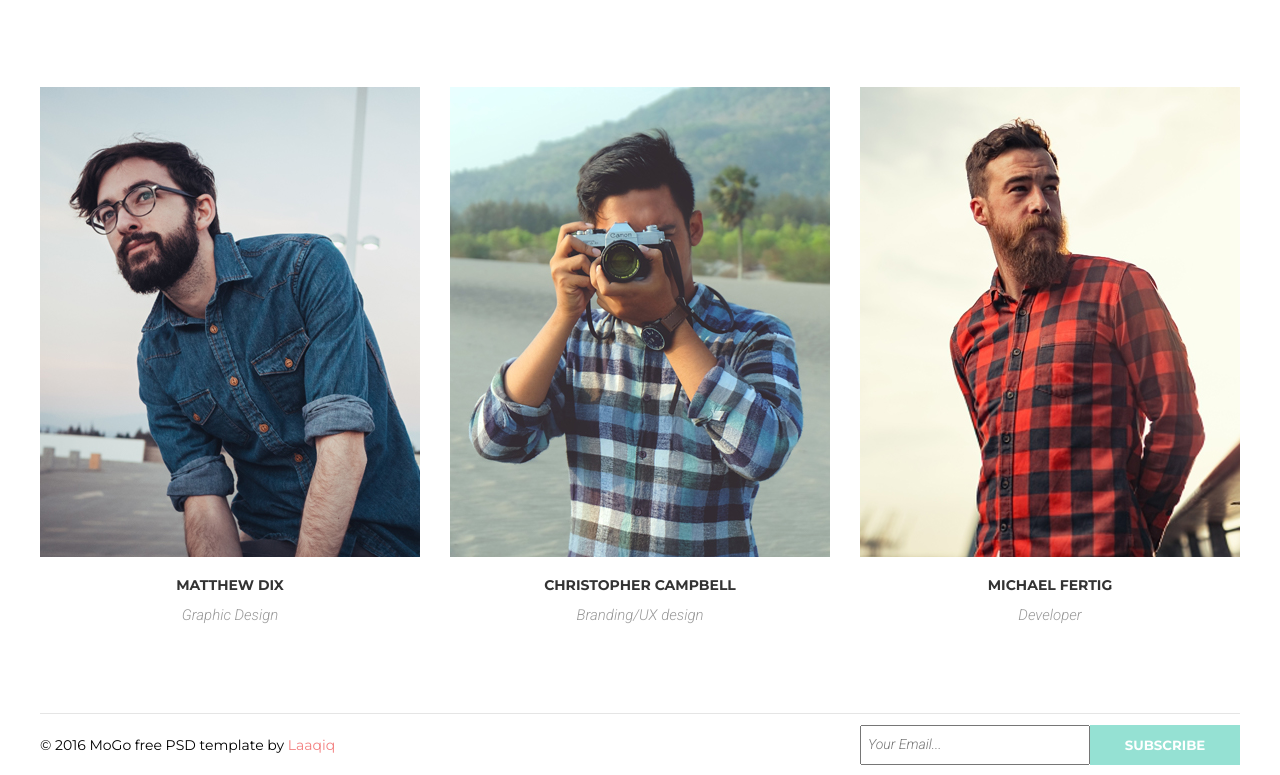
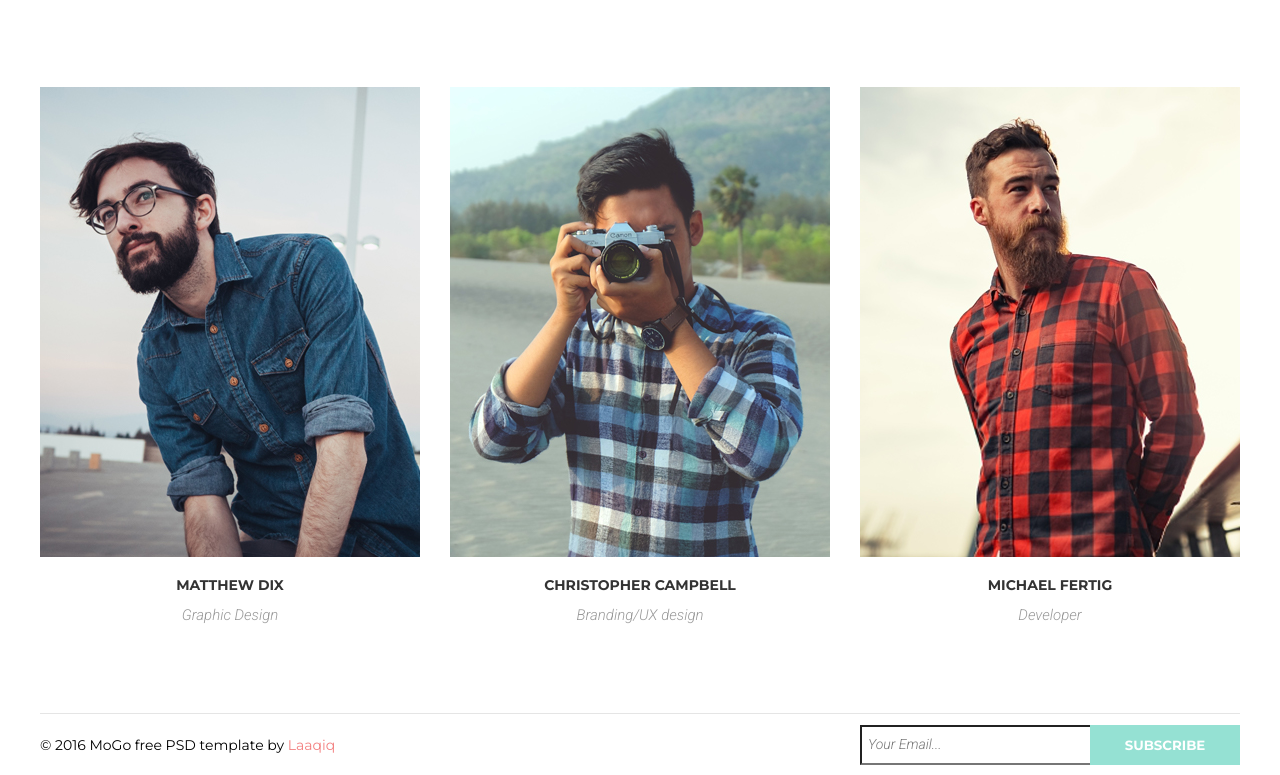
Before and after one commit to Ar4ik12/goit-fe-course, a plain HTML site: page module-06/index.html in a window 1280 px wide. Shown: the part 915-1690 px from the top of the page. Drawn offline with Linux system fonts and the light colour scheme.

Commit message:
Finish Him 2

```diff
--- a/module-06/css/style.css
+++ b/module-06/css/style.css
@@ -273,6 +273,7 @@ img {
 .input {
     width: 230px;
     padding-left: 6px;
+    border-right: 0;
 }
 .input::placeholder {
     width: 230px;
```
